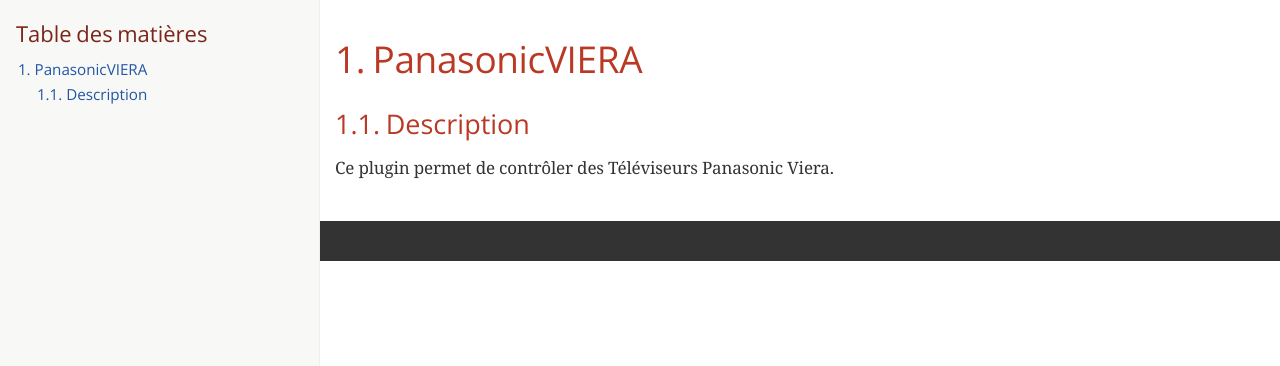
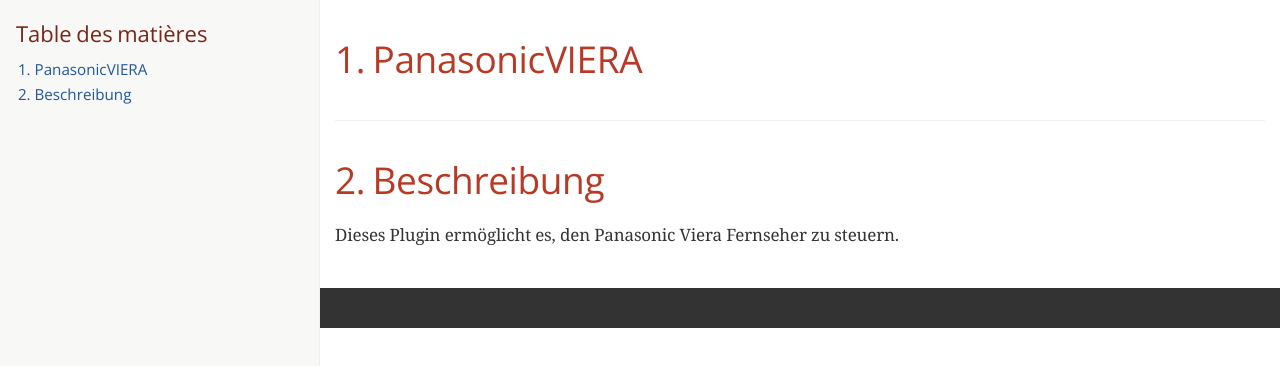
Before and after one commit to Turgon37/jeedom-panasonicVIERA, a plain HTML site: page doc/de_DE/index.html in a window 1280 px wide. Drawn offline with nearby package versions, Linux system fonts and the light colour scheme; a web font is replaced by a local one.

Commit message:
[ROBOT] Action all

```diff
--- a/doc/de_DE/index.html
+++ b/doc/de_DE/index.html
@@ -415,11 +415,8 @@ body.book #toc,body.book #preamble,body.book h1.sect0,body.book .sect1>h2{page-b
 <div id="toc" class="toc2">
 <div id="toctitle">Table des matières</div>
 <ul class="sectlevel1">
-<li><a href="#_panasonicviera">1. PanasonicVIERA</a>
-<ul class="sectlevel2">
-<li><a href="#_description">1.1. Description</a></li>
-</ul>
-</li>
+<li><a href="#_panasonicviera">1. PanasonicVIERA</a></li>
+<li><a href="#_beschreibung">2. Beschreibung</a></li>
 </ul>
 </div>
 </div>
@@ -427,11 +424,14 @@ body.book #toc,body.book #preamble,body.book h1.sect0,body.book .sect1>h2{page-b
 <div class="sect1">
 <h2 id="_panasonicviera">1. PanasonicVIERA</h2>
 <div class="sectionbody">
-<div class="sect2">
-<h3 id="_description">1.1. Description</h3>
+
+</div>
+</div>
+<div class="sect1">
+<h2 id="_beschreibung">2. Beschreibung</h2>
+<div class="sectionbody">
 <div class="paragraph">
-<p>Ce plugin permet de contrôler des Téléviseurs Panasonic Viera.</p>
-</div>
+<p>Dieses Plugin ermöglicht es, den Panasonic Viera Fernseher zu steuern.</p>
 </div>
 </div>
 </div>
```
Also changed, not shown: 1 other file.
